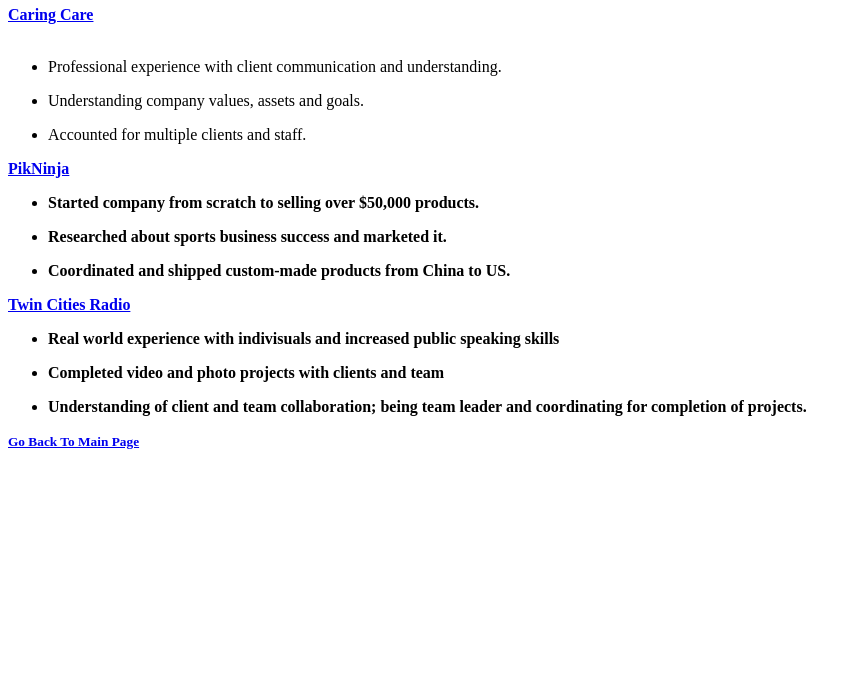
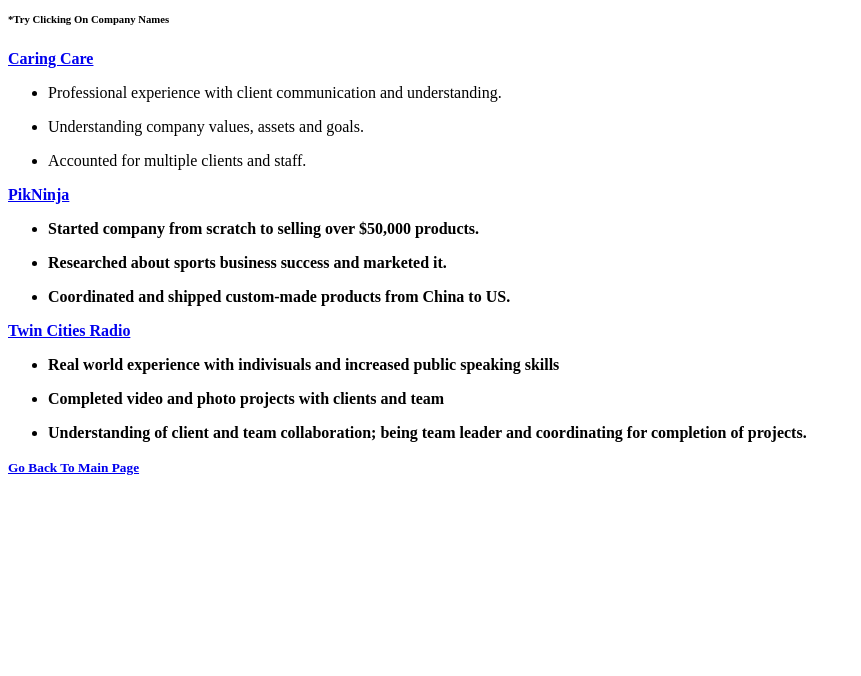
Before and after one commit to HaylemX/HaylemResume2.github.io, a plain HTML site: page index.html in a window 1280 px wide. Shown: the part 124-800 px from the top of the page, without its empty margins (0-861 px from the left). Drawn offline with Linux system fonts and the light colour scheme.

Commit message:
Update index.html

```diff
--- a/index.html
+++ b/index.html
@@ -12,11 +12,13 @@
    <strong>Professional</strong><img src="https://lh3.googleusercontent.com/proxy/xvAiL1RtCRZ3vQHRMkC4by8IP12H3sSJmmWX25ozXwi8Bk2-_6QAHO4ScWmznjM3azpeluhAfjT_vObTUx8Jb6vL4pSt56HTe97E1hBeyhkr9ud98vj0IMzX27pMDPHQItvnrOR7_CsQPN5J5LcJ7jwW0eZbRg" alt="" width="100" height="100"><strong> Experience</strong>
 
   </div>
- <br>
+  <h6>*Try Clicking On Company Names</h6>
+
+
 <div class="first">
   <a href="https://www.care.com/b/l/caring-care/saint-paul-mn" target="_blank" title="Go To Caring Care Webpage"><b>Caring Care</b></a>
   </div>
-  </br>
+
 
   <div class="firstsub">
   <ul>
@@ -50,11 +52,12 @@
            </ul>
          </div>
 
-     <div class="back">
+   <div class="back">
          <a href="https://haylemx.github.io/" target="_blank" title="Go Back To MainPage"><small>Go Back To Main Page</small></a>
        </div>
 
 
 
+
 </body>
 </html>
```
